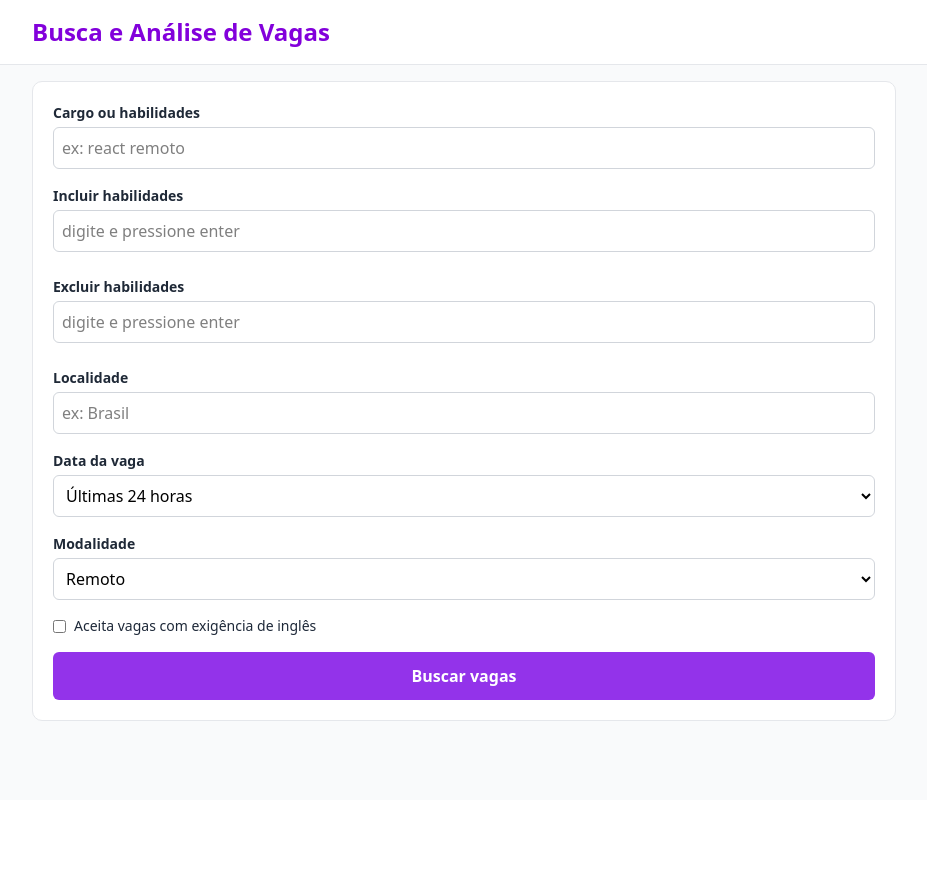
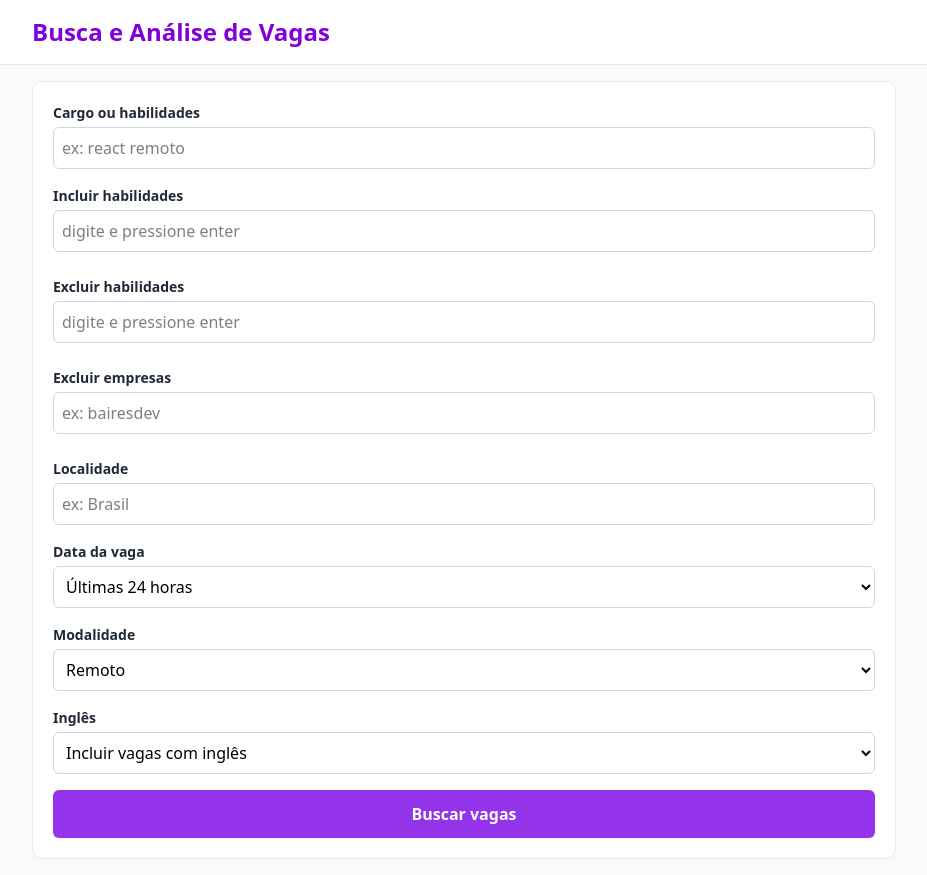
Before and after one commit to Roger-Rodrigues-6/job-market-analyzer-front, a Next.js app: page / in a window 1280 px wide. Shown: the whole page, without its empty margins (176-1103 px from the left). Before the commit the page ends 800 px from the top, so only its background shows below. Built offline with nearby package versions, Linux system fonts and the light colour scheme.

Commit message:
feat: add company exclusion filter and english search options to job search form

```diff
--- a/app/page.tsx
+++ b/app/page.tsx
@@ -16,10 +16,11 @@ export default function Home() {
   const [location,setLocation] = useState("")
   const [period,setPeriod] = useState("24h")
   const [remote,setRemote] = useState("remote")
-  const [english,setEnglish] = useState(false)
+  const [english,setEnglish] = useState("include")
 
   const [includeSkills,setIncludeSkills] = useState<string[]>([])
   const [excludeSkills,setExcludeSkills] = useState<string[]>([])
+  const [excludeCompanies,setExcludeCompanies] = useState<string[]>([])
 
   const resultRef = useRef<HTMLDivElement>(null)
 
@@ -29,7 +30,18 @@ export default function Home() {
 
     try{
 
-      const res = await fetch("http://127.0.0.1:8000/search")
+      const params = new URLSearchParams({
+        q: query,
+        include: includeSkills.join(","),
+        exclude: excludeSkills.join(","),
+        exclude_companies: excludeCompanies.join(","),
+        location: location,
+        period: period,
+        remote: remote,
+        english: english
+      })
+
+      const res = await fetch(`http://127.0.0.1:8000/search?${params}`)
       const json = await res.json()
 
       setData(json)
@@ -54,8 +66,6 @@ export default function Home() {
 
     <main className="min-h-screen bg-gray-50">
 
-      {/* HEADER */}
-
       <header className="bg-white border-b border-gray-200">
 
         <div className="max-w-4xl mx-auto px-4 py-4">
@@ -71,8 +81,6 @@ export default function Home() {
 
       <div className="max-w-4xl mx-auto p-4 space-y-6">
 
-
-        {/* FORM */}
 
         <Card>
 
@@ -100,14 +108,20 @@ export default function Home() {
               variant="exclude"
             />
 
+            <TagInput
+              label="Excluir empresas"
+              tags={excludeCompanies}
+              setTags={setExcludeCompanies}
+              placeholder="ex: bairesdev"
+              variant="exclude"
+            />
+
             <Input
               label="Localidade"
               value={location}
               placeholder="ex: Brasil"
               onChange={setLocation}
             />
-
-            {/* DATA */}
 
             <div>
 
@@ -127,9 +141,6 @@ export default function Home() {
               </select>
 
             </div>
-
-
-            {/* MODALIDADE */}
 
             <div>
 
@@ -152,20 +163,31 @@ export default function Home() {
             </div>
 
 
-            {/* INGLES */}
+            <div>
 
-            <div className="flex items-center">
+              <label className="label-base">
+                Inglês
+              </label>
 
-              <input
-                type="checkbox"
-                checked={english}
-                onChange={()=>setEnglish(!english)}
-                className="mr-2 accent-purple-600"
-              />
+              <select
+                className="input-base"
+                value={english}
+                onChange={(e)=>setEnglish(e.target.value)}
+              >
 
-              <span className="text-sm text-gray-800">
-                Aceita vagas com exigência de inglês
-              </span>
+                <option value="include">
+                  Incluir vagas com inglês
+                </option>
+
+                <option value="only">
+                  Buscar apenas vagas em inglês
+                </option>
+
+                <option value="exclude">
+                  Remover vagas com inglês
+                </option>
+
+              </select>
 
             </div>
 
@@ -182,14 +204,9 @@ export default function Home() {
         </Card>
 
 
-
-        {/* RESULTADOS */}
-
         {data && (
 
           <div ref={resultRef} className="space-y-6">
-
-            {/* RESUMO */}
 
             <Card>
 
@@ -199,13 +216,8 @@ export default function Home() {
 
             </Card>
 
-
-            {/* GRID RESULTADOS */}
-
             <div className="grid md:grid-cols-3 gap-6">
 
-
-              {/* VAGAS */}
 
               <div className="md:col-span-2">
 
@@ -226,9 +238,6 @@ export default function Home() {
                 </Card>
 
               </div>
-
-
-              {/* ANALISE */}
 
               <div>
 
```
